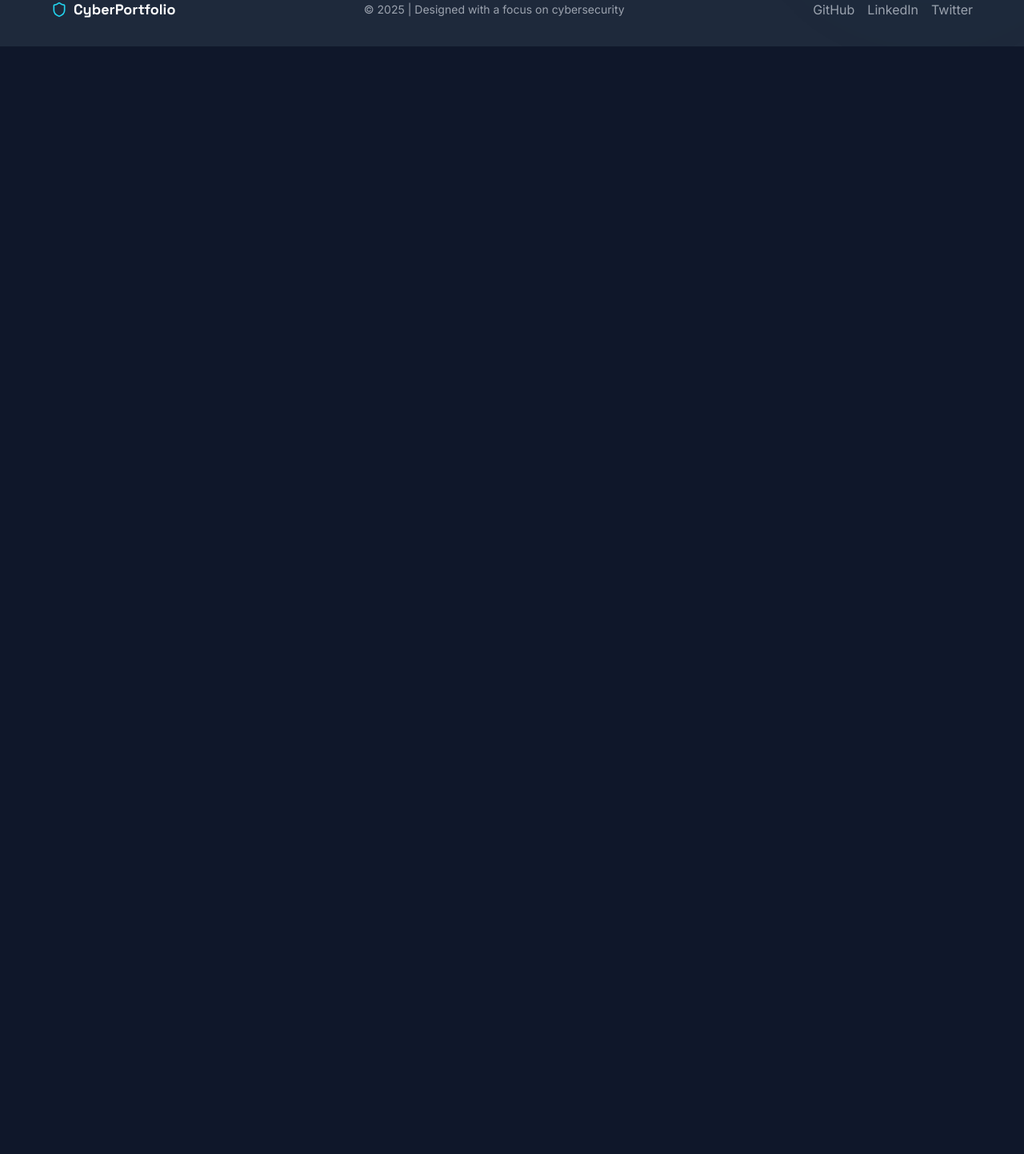
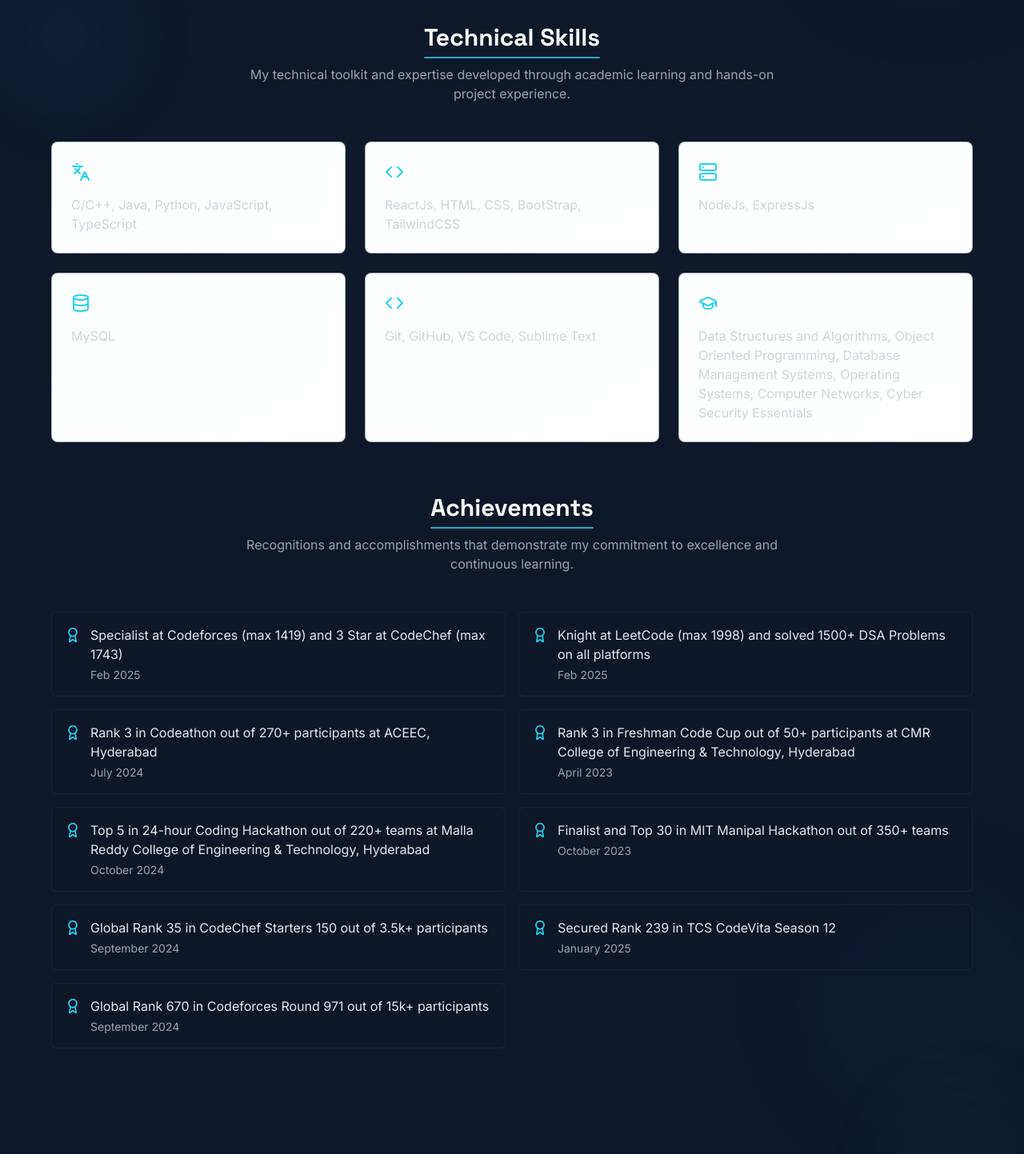
Before and after one commit to praveenkumarkunchala2005/cyber-pathway-showcase, a React (Vite) app: page / in a window 1280 px wide. Shown: the part 1323-2766 px from the top of the page at 80% size. Before the commit the page ends 1381 px from the top, so only its background shows below. Built offline with nearby package versions, Linux system fonts and the light colour scheme.

Commit message:
Add project and achievement data
Add project and achievement data to the portfolio.

```diff
--- /dev/null
+++ b/src/components/Projects.tsx
@@ -0,0 +1,107 @@
+
+import React from 'react';
+import { Card, CardContent, CardDescription, CardFooter, CardHeader, CardTitle } from '@/components/ui/card';
+import { Button } from '@/components/ui/button';
+import { Github, ExternalLink, Calendar } from 'lucide-react';
+
+interface ProjectProps {
+  title: string;
+  description: string;
+  technologies: string;
+  date: string;
+  githubLink?: string;
+  liveLink?: string;
+}
+
+const ProjectCard = ({ title, description, technologies, date, githubLink, liveLink }: ProjectProps) => {
+  return (
+    <Card className="cyber-card h-full flex flex-col">
+      <CardHeader>
+        <div className="flex items-center justify-between mb-2">
+          <CardTitle className="text-xl text-white">{title}</CardTitle>
+          <div className="flex items-center text-gray-400 text-sm">
+            <Calendar className="h-4 w-4 mr-1" />
+            <span>{date}</span>
+          </div>
+        </div>
+        <CardDescription className="text-gray-400">
+          <span className="text-cyber-glow font-medium">{technologies}</span>
+        </CardDescription>
+      </CardHeader>
+      <CardContent className="flex-grow">
+        <p className="text-gray-300">{description}</p>
+      </CardContent>
+      <CardFooter className="flex justify-start space-x-3 border-t border-cyber-light/20 pt-4">
+        {githubLink && (
+          <Button variant="outline" size="sm" className="cyber-button-outline" asChild>
+            <a href={githubLink} target="_blank" rel="noopener noreferrer">
+              <Github className="h-4 w-4 mr-1" />
+              GitHub
+            </a>
+          </Button>
+        )}
+        {liveLink && (
+          <Button variant="outline" size="sm" className="cyber-button-outline" asChild>
+            <a href={liveLink} target="_blank" rel="noopener noreferrer">
+              <ExternalLink className="h-4 w-4 mr-1" />
+              Live Demo
+            </a>
+          </Button>
+        )}
+      </CardFooter>
+    </Card>
+  );
+};
+
+const Projects = () => {
+  return (
+    <section id="projects" className="py-16 px-4 md:px-8 relative">
+      {/* Background elements */}
+      <div className="absolute inset-0 w-full h-full z-0">
+        <div className="absolute left-0 bottom-0 w-60 h-60 bg-cyber-glow/5 rounded-full blur-[80px]"></div>
+        <div className="absolute right-0 top-0 w-40 h-40 bg-cyber-accent/5 rounded-full blur-[50px]"></div>
+      </div>
+
+      <div className="container mx-auto relative z-10">
+        <div className="flex flex-col items-center justify-center text-center mb-12">
+          <h2 className="section-title mb-4">
+            Projects
+          </h2>
+          <p className="text-gray-400 max-w-2xl">
+            Showcasing my journey in software development through various projects that demonstrate my skills and technical capabilities.
+          </p>
+        </div>
+
+        <div className="grid grid-cols-1 md:grid-cols-2 lg:grid-cols-3 gap-6">
+          <ProjectCard
+            title="JetSetGo"
+            technologies="React.js, Clerk, TailwindCSS, Gemini API"
+            description="Developed a smart travel planning web app that generates personalized itineraries and recommends budget-friendly hotels using the Gemini API. Implemented user authentication with Clerk and integrated Firestore for data storage."
+            date="Feb 2025"
+            githubLink="#"
+            liveLink="#"
+          />
+
+          <ProjectCard
+            title="Web Scraper"
+            technologies="Node.js, Express.js"
+            description="Created a website scraper to extract semester results of students from the college website efficiently. Enabled seamless retrieval and access to students' results for administrative use within the college."
+            date="Jul 2024"
+            githubLink="#"
+          />
+
+          <ProjectCard
+            title="The HangMan Game"
+            technologies="React, TypeScript, TailwindCSS"
+            description="Developed a dynamic and user-friendly Game Mechanics using React and TypeScript. Ensured a responsive and visually appealing user interface using TailwindCSS."
+            date="Jan 2025"
+            githubLink="#"
+            liveLink="#"
+          />
+        </div>
+      </div>
+    </section>
+  );
+};
+
+export default Projects;
--- /dev/null
+++ b/src/components/Skills.tsx
@@ -0,0 +1,149 @@
+
+import React from 'react';
+import { Card, CardContent, CardHeader, CardTitle } from '@/components/ui/card';
+import { Code, Server, Database, Languages, Award, GraduationCap } from 'lucide-react';
+
+const SkillCategory = ({ title, skills, icon }: { title: string; skills: string; icon: React.ReactNode }) => {
+  return (
+    <Card className="cyber-card h-full">
+      <CardHeader className="flex flex-row items-center gap-4 pb-2">
+        <div className="h-8 w-8 text-cyber-glow">{icon}</div>
+        <CardTitle className="text-lg text-white">{title}</CardTitle>
+      </CardHeader>
+      <CardContent>
+        <p className="text-gray-300">{skills}</p>
+      </CardContent>
+    </Card>
+  );
+};
+
+const Achievement = ({ title, date }: { title: string; date: string }) => {
+  return (
+    <div className="flex items-start space-x-3 p-4 border border-cyber-light/30 rounded-md bg-cyber-dark/50">
+      <Award className="h-5 w-5 text-cyber-glow mt-0.5 flex-shrink-0" />
+      <div>
+        <p className="text-gray-200">{title}</p>
+        <p className="text-sm text-gray-400 mt-1">{date}</p>
+      </div>
+    </div>
+  );
+};
+
+const Skills = () => {
+  return (
+    <section id="skills" className="py-16 px-4 md:px-8 relative">
+      {/* Background elements */}
+      <div className="absolute inset-0 w-full h-full z-0">
+        <div className="absolute right-0 bottom-0 w-60 h-60 bg-cyber-accent/5 rounded-full blur-[80px]"></div>
+        <div className="absolute left-0 top-0 w-40 h-40 bg-cyber-glow/5 rounded-full blur-[50px]"></div>
+      </div>
+
+      <div className="container mx-auto relative z-10">
+        <div className="flex flex-col items-center justify-center text-center mb-12">
+          <h2 className="section-title mb-4">
+            Technical Skills
+          </h2>
+          <p className="text-gray-400 max-w-2xl">
+            My technical toolkit and expertise developed through academic learning and hands-on project experience.
+          </p>
+        </div>
+
+        <div className="grid grid-cols-1 md:grid-cols-2 lg:grid-cols-3 gap-6 mb-16">
+          <SkillCategory
+            title="Languages"
+            skills="C/C++, Java, Python, JavaScript, TypeScript"
+            icon={<Languages />}
+          />
+
+          <SkillCategory
+            title="Frontend Technologies"
+            skills="ReactJs, HTML, CSS, BootStrap, TailwindCSS"
+            icon={<Code />}
+          />
+
+          <SkillCategory
+            title="Backend Technologies"
+            skills="NodeJs, ExpressJs"
+            icon={<Server />}
+          />
+
+          <SkillCategory
+            title="Databases"
+            skills="MySQL"
+            icon={<Database />}
+          />
+
+          <SkillCategory
+            title="Developer Tools"
+            skills="Git, GitHub, VS Code, Sublime Text"
+            icon={<Code />}
+          />
+
+          <SkillCategory
+            title="Coursework"
+            skills="Data Structures and Algorithms, Object Oriented Programming, Database Management Systems, Operating Systems, Computer Networks, Cyber Security Essentials"
+            icon={<GraduationCap />}
+          />
+        </div>
+
+        <div className="flex flex-col items-center justify-center text-center mb-12">
+          <h2 className="section-title mb-4">
+            Achievements
+          </h2>
+          <p className="text-gray-400 max-w-2xl">
+            Recognitions and accomplishments that demonstrate my commitment to excellence and continuous learning.
+          </p>
+        </div>
+
+        <div className="grid grid-cols-1 md:grid-cols-2 gap-4">
+          <Achievement
+            title="Specialist at Codeforces (max 1419) and 3 Star at CodeChef (max 1743)"
+            date="Feb 2025"
+          />
+
+          <Achievement
+            title="Knight at LeetCode (max 1998) and solved 1500+ DSA Problems on all platforms"
+            date="Feb 2025"
+          />
+
+          <Achievement
+            title="Rank 3 in Codeathon out of 270+ participants at ACEEC, Hyderabad"
+            date="July 2024"
+          />
+
+          <Achievement
+            title="Rank 3 in Freshman Code Cup out of 50+ participants at CMR College of Engineering & Technology, Hyderabad"
+            date="April 2023"
+          />
+
+          <Achievement
+            title="Top 5 in 24-hour Coding Hackathon out of 220+ teams at Malla Reddy College of Engineering & Technology, Hyderabad"
+            date="October 2024"
+          />
+
+          <Achievement
+            title="Finalist and Top 30 in MIT Manipal Hackathon out of 350+ teams"
+            date="October 2023"
+          />
+
+          <Achievement
+            title="Global Rank 35 in CodeChef Starters 150 out of 3.5k+ participants"
+            date="September 2024"
+          />
+
+          <Achievement
+            title="Secured Rank 239 in TCS CodeVita Season 12"
+            date="January 2025"
+          />
+
+          <Achievement
+            title="Global Rank 670 in Codeforces Round 971 out of 15k+ participants"
+            date="September 2024"
+          />
+        </div>
+      </div>
+    </section>
+  );
+};
+
+export default Skills;
--- a/src/pages/Index.tsx
+++ b/src/pages/Index.tsx
@@ -3,6 +3,8 @@ import React from 'react';
 import Navbar from '@/components/Navbar';
 import Hero from '@/components/Hero';
 import Education from '@/components/Education';
+import Skills from '@/components/Skills';
+import Projects from '@/components/Projects';
 import Footer from '@/components/Footer';
 
 const Index = () => {
@@ -12,7 +14,8 @@ const Index = () => {
       <main className="flex-grow">
         <Hero />
         <Education />
-        {/* Additional sections can be added here */}
+        <Skills />
+        <Projects />
       </main>
       <Footer />
     </div>
```
